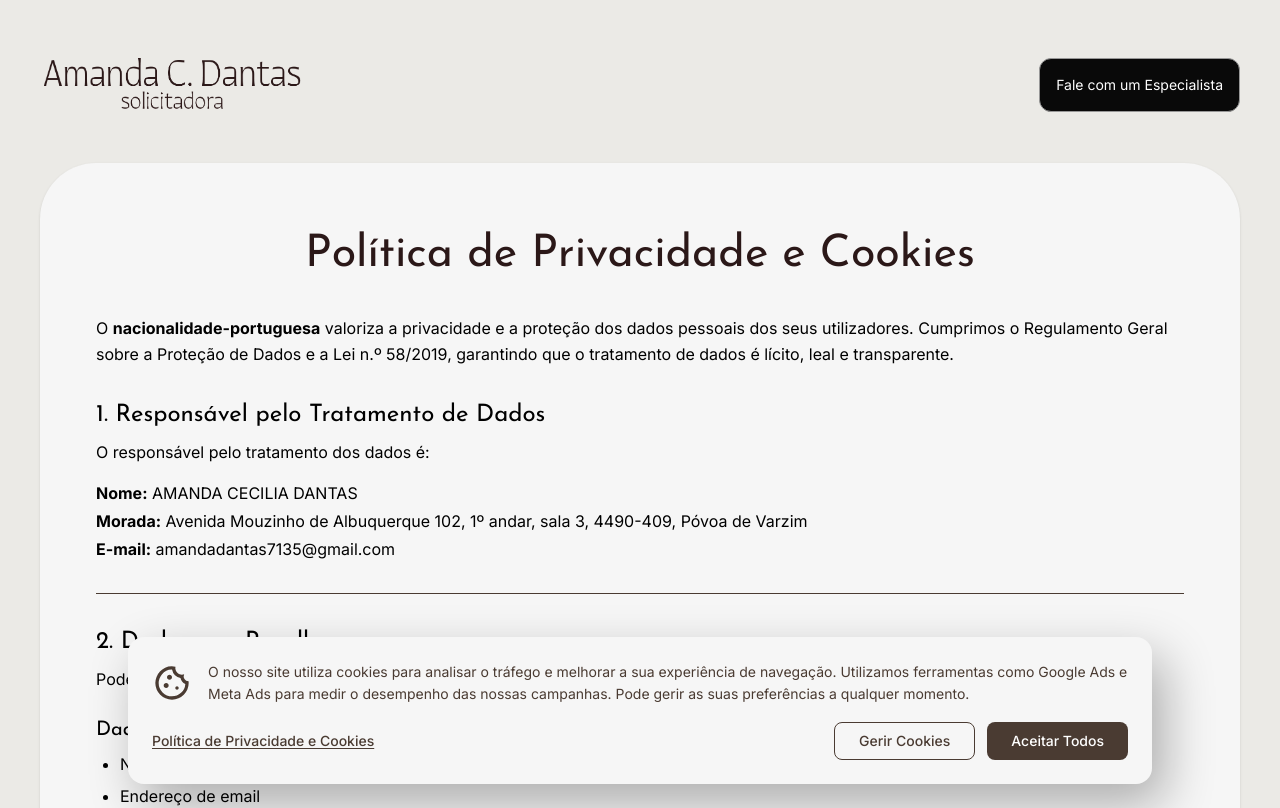
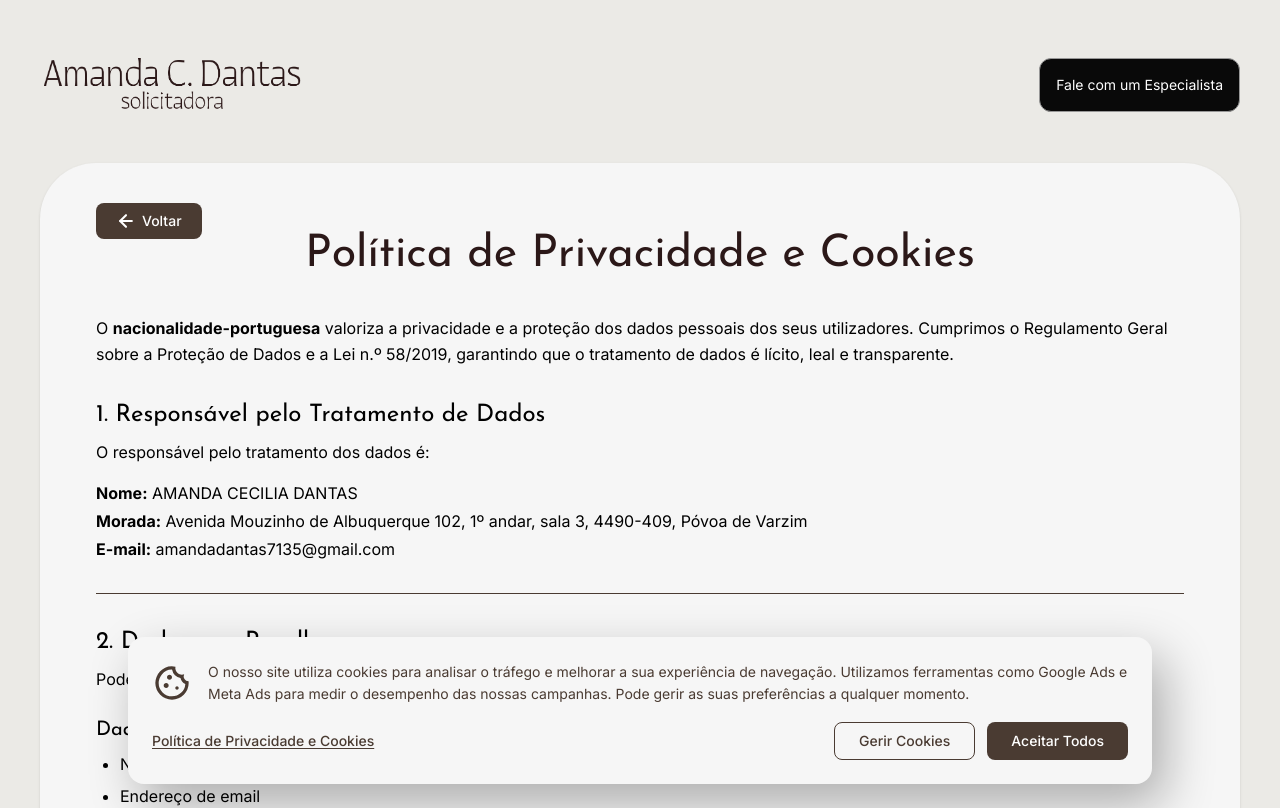
Before and after one commit to mateusabreucn/nacionalidade-portuguesa, a Next.js app: page /politica-privacidade in a window 1280 px wide. Shown: the top 808 px of the page. Built offline with nearby package versions, Linux system fonts and the light colour scheme.

Commit message:
feat: botão de voltar

```diff
--- a/app/components/PoliticaPrivacidade/Content.tsx
+++ b/app/components/PoliticaPrivacidade/Content.tsx
@@ -7,7 +7,7 @@ export default function PoliticaPrivacidadeContent() {
   const listClass = "list-disc pl-6 space-y-2";
 
   return (
-    <CardBranco titulo="Política de Privacidade e Cookies">
+    <CardBranco titulo="Política de Privacidade e Cookies" showBackButton>
       <div className="text-font-secondary text-left mx-auto max-w-4xl">
         <p className={paragraphClass}>
           O <strong>nacionalidade-portuguesa</strong> valoriza a privacidade e a
```
